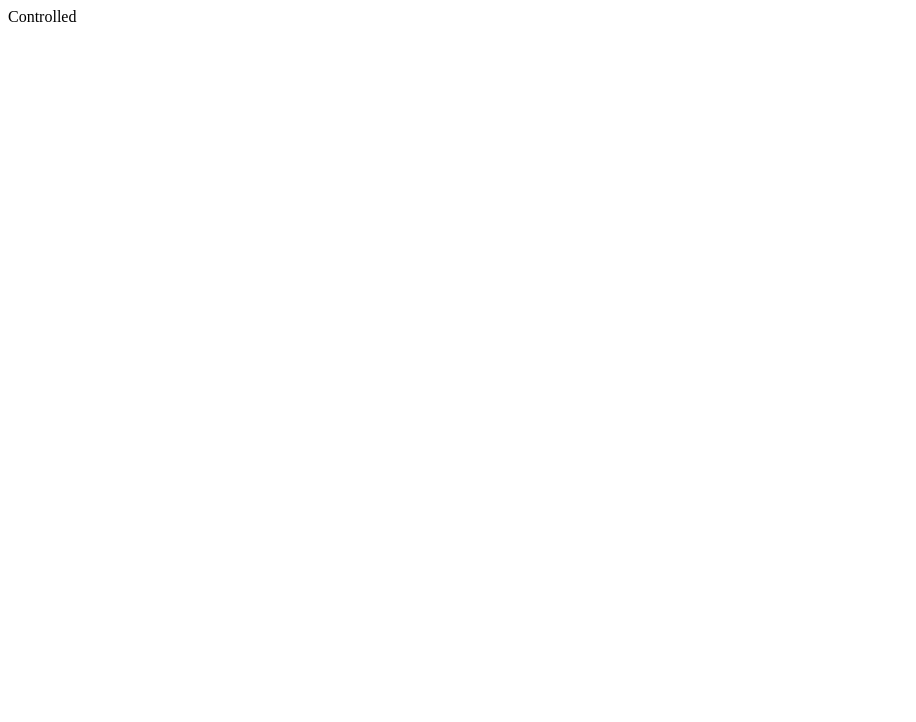
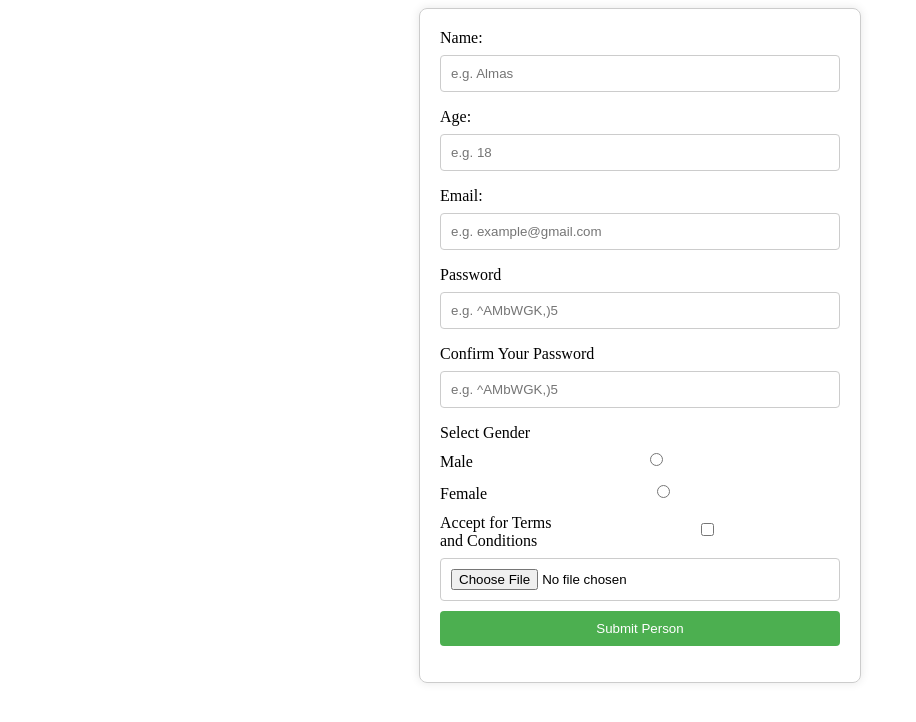
Before and after one commit to almasklchv/REACT2023Q4, a React (Vite) app: page /controlled in a window 1280 px wide. Shown: the top 722 px of the page, without its empty margins (0-916 px from the left). Built offline with nearby package versions, Linux system fonts and the light colour scheme.

Commit message:
feat: add controlled form

```diff
--- a/src/entities/gender.enum.ts
+++ /dev/null
@@ -1,4 +0,0 @@
-export enum gender {
-  Male = 'Male',
-  Female = 'Female',
-}
--- a/src/pages/Controlled/Controlled.module.css
+++ b/src/pages/Controlled/Controlled.module.css
@@ -0,0 +1,21 @@
+.container {
+    max-width: 400px;
+    margin: 0 auto;
+    padding: 20px;
+    border: 1px solid #ccc;
+    border-radius: 8px;
+    box-shadow: 0 0 10px rgba(0, 0, 0, 0.1);
+  }
+
+  .error {
+    color: #c0392b;
+    font-size: 14px;
+    margin-top: -10px;
+    margin-bottom: 16px;
+  }
+
+  .option {
+    display: flex;
+    flex-direction: row-reverse;
+    align-items: center;
+  }
--- a/src/pages/Controlled/Controlled.tsx
+++ b/src/pages/Controlled/Controlled.tsx
@@ -1,9 +1,151 @@
-import React from 'react'
+import React, { ChangeEvent, useState } from 'react';
+import { useForm, SubmitHandler } from 'react-hook-form';
+import { yupResolver } from '@hookform/resolvers/yup';
+import * as yup from 'yup';
+import styles from './Controlled.module.css';
+import { useDispatch } from 'react-redux';
+import { addUser } from '../../redux';
+import { useNavigate } from 'react-router-dom';
+import { User } from '../../entities';
+
+const schema = yup.object().shape({
+  name: yup
+    .string()
+    .matches(/^[A-Z]/, 'First letter must be uppercase')
+    .required('Name is required'),
+  age: yup.number().required('Age is required'),
+  email: yup.string().email('Invalid email').required('Email is required'),
+  password: yup
+    .string()
+    .matches(
+      /^(?=.*\d)(?=.*[A-Z])(?=.*[a-z])(?=.*[!@#$%^&*()_+{}\[\]:;<>,.?~\\/-]).{8,}$/,
+      'Your password is weak!'
+    )
+    .required('Password is required'),
+  confirmPassword: yup
+    .string()
+    .oneOf([yup.ref('password')], 'Passwords must match')
+    .required('Confirm Password is required'),
+  gender: yup.string().oneOf(['male', 'female']).required('Gender is required'),
+  terms: yup.boolean().isTrue('You must accept the Terms and Conditions'),
+  pictureInBase64: yup.string(),
+});
 
 const Controlled = () => {
+  const {
+    register,
+    handleSubmit,
+    formState: { errors },
+  } = useForm({
+    resolver: yupResolver(schema),
+  });
+  const dispatch = useDispatch();
+  const navigate = useNavigate();
+  const [pictureInBase64, setPictureInBase64] = useState<string | null>(null);
+
+  const handlePicture = (e: ChangeEvent<HTMLInputElement>) => {
+    const file = e.target.files?.[0];
+
+    if (file) {
+      const reader = new FileReader();
+
+      reader.onloadend = () => {
+        setPictureInBase64(reader.result as string);
+      };
+
+      reader.readAsDataURL(file);
+    }
+  };
+
+  const onSubmit: SubmitHandler<User> = (data) => {
+    const userDataWithPicture = { ...data, pictureInBase64: pictureInBase64 };
+    dispatch(addUser(userDataWithPicture));
+    navigate('/');
+    console.log('Form submitted successfully:', data);
+  };
+
   return (
-    <div>Controlled</div>
-  )
-}
+    <div className={styles['container']}>
+      <form onSubmit={handleSubmit(onSubmit)}>
+        <label htmlFor="name">Name:</label>
+        <input
+          {...register('name')}
+          type="text"
+          placeholder="e.g. Almas"
+          id="name"
+        />
+        {errors.name && <p className={styles.error}>{errors.name.message}</p>}
 
-export default Controlled
+        <label htmlFor="age">Age:</label>
+        <input
+          {...register('age')}
+          type="text"
+          placeholder="e.g. 18"
+          id="age"
+        />
+        {errors.age && <p className={styles.error}>{errors.age.message}</p>}
+
+        <label htmlFor="email">Email:</label>
+        <input
+          {...register('email')}
+          type="text"
+          placeholder="e.g. example@gmail.com"
+          id="email"
+        />
+        {errors.email && <p className={styles.error}>{errors.email.message}</p>}
+
+        <label htmlFor="password">Password</label>
+        <input
+          {...register('password')}
+          type="text"
+          placeholder="e.g. ^AMbWGK,)5"
+          id="password"
+        />
+        {errors.password && (
+          <p className={styles.error}>{errors.password.message}</p>
+        )}
+
+        <label htmlFor="confirm-password">Confirm Your Password</label>
+        <input
+          {...register('confirmPassword')}
+          type="text"
+          placeholder="e.g. ^AMbWGK,)5"
+          id="confirm-password"
+        />
+        {errors.confirmPassword && (
+          <p className={styles.error}>{errors.confirmPassword.message}</p>
+        )}
+
+        <label htmlFor="gender">Select Gender</label>
+        <div className={styles.option}>
+          <input {...register('gender')} type="radio" value="male" />
+          <label htmlFor="male">Male</label>
+        </div>
+        <div className={styles.option}>
+          <input {...register('gender')} type="radio" value="female" />
+          <label htmlFor="female">Female</label>
+        </div>
+        {errors.gender && (
+          <p className={styles.error}>{errors.gender.message}</p>
+        )}
+
+        <div className={styles.option}>
+          <input {...register('terms')} type="checkbox" id="terms" />
+          <label htmlFor="terms">Accept for Terms and Conditions</label>
+        </div>
+        {errors.terms && <p className={styles.error}>{errors.terms.message}</p>}
+
+        <input
+          onChange={handlePicture}
+          type="file"
+          id="picture"
+          name="picture"
+          accept=".png, .jpeg"
+        />
+        <input type="submit" value={'Submit Person'} />
+      </form>
+    </div>
+  );
+};
+
+export default Controlled;
```
Also changed, not shown: src/entities/user.interface.ts (+4 -6 lines).
